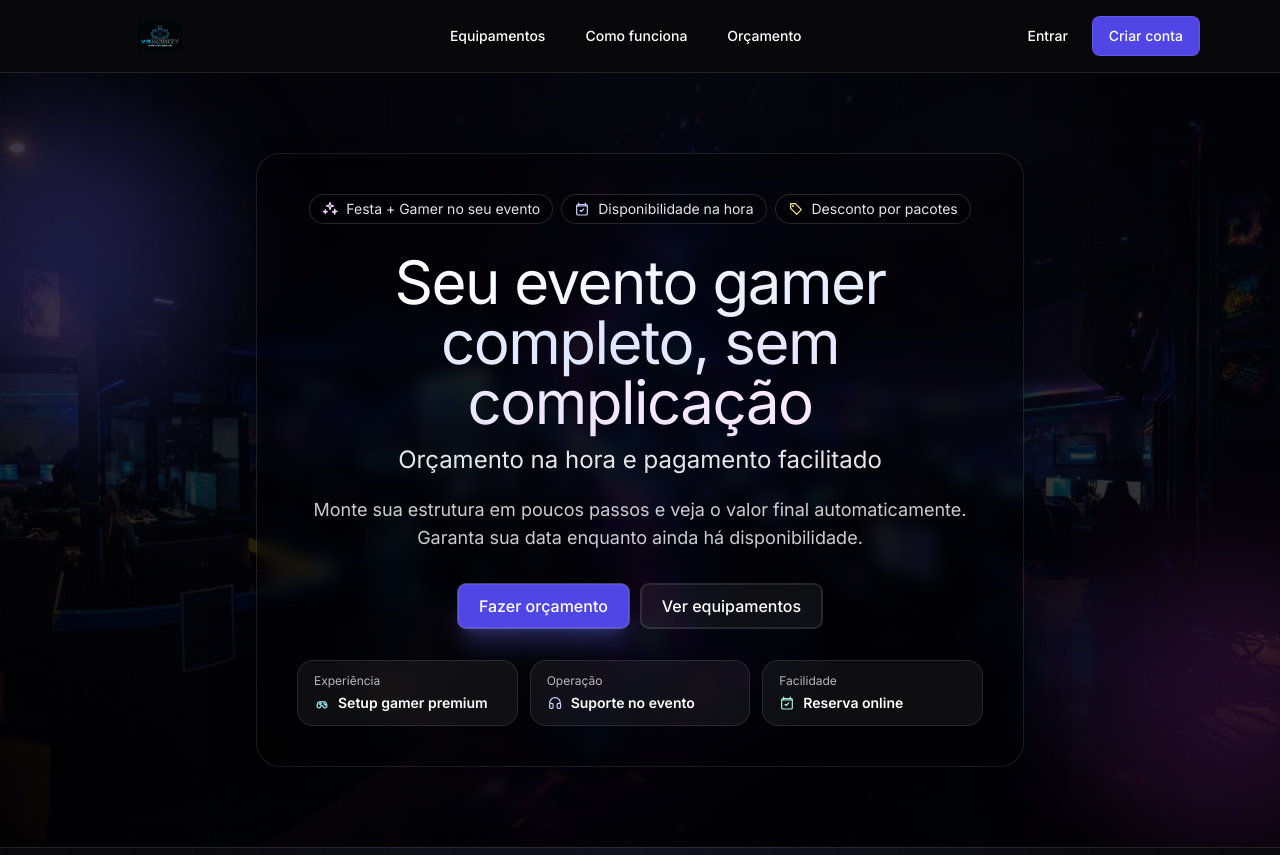
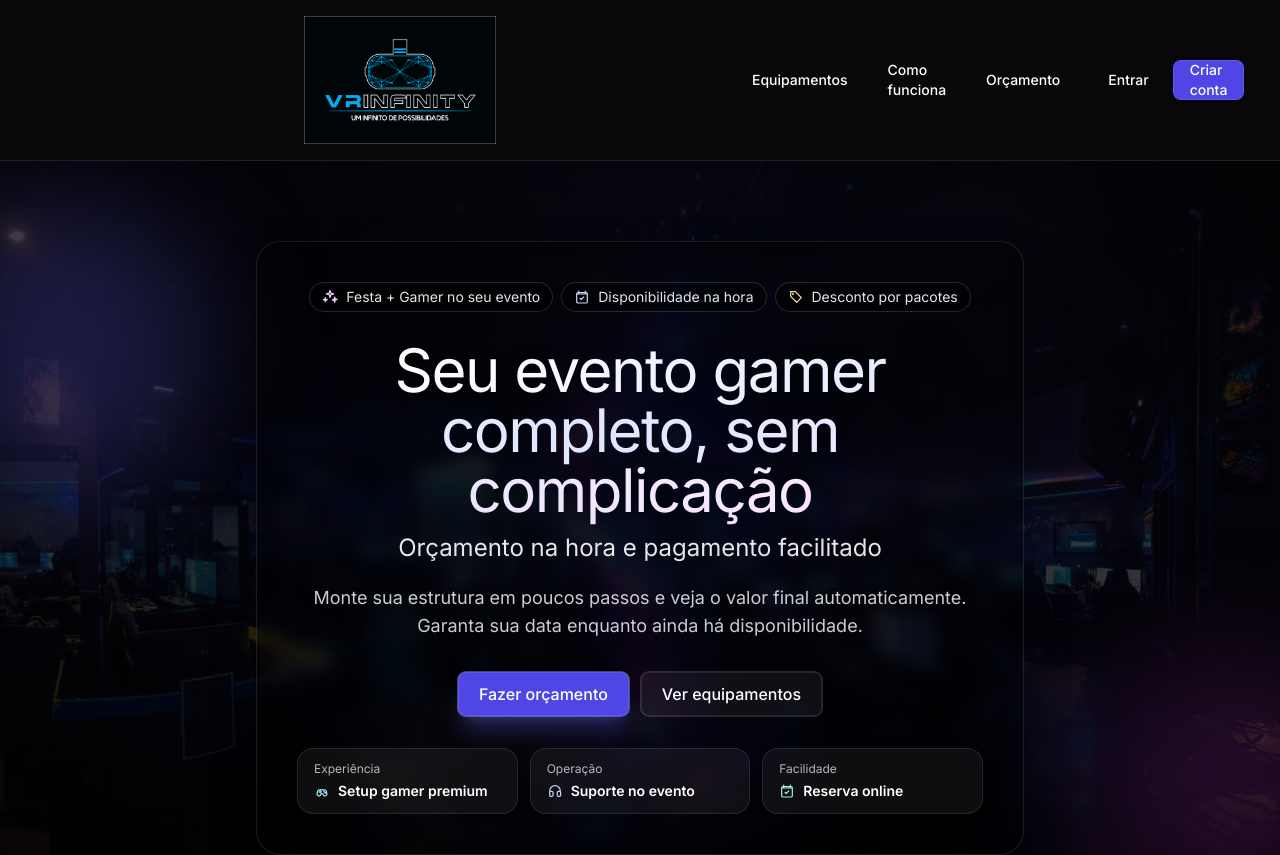
Before and after one commit to andersjc11/VRGH, a Next.js app: page / in a window 1280 px wide. Shown: the top 855 px of the page. Built offline with nearby package versions, Linux system fonts and the light colour scheme; no server answers; the database is empty.

Commit message:
Header: aumentar logo 4x

```diff
--- a/src/components/site/SiteHeader.tsx
+++ b/src/components/site/SiteHeader.tsx
@@ -26,12 +26,12 @@ export async function SiteHeader() {
     <header className="sticky top-0 z-40 border-b border-white/10 bg-zinc-950/80 backdrop-blur print:hidden">
       <div className="mx-auto flex max-w-6xl items-center justify-between gap-4 px-4 py-4">
         <Link href="/" className="flex items-center">
-          <div className="relative h-8 w-40">
+          <div className="relative h-32 w-[640px] max-w-full">
             <Image
               src="/vrgh.png"
               alt="VRInfinity"
               fill
-              sizes="160px"
+              sizes="(max-width: 768px) 100vw, 640px"
               className="object-contain"
               priority
             />
```
